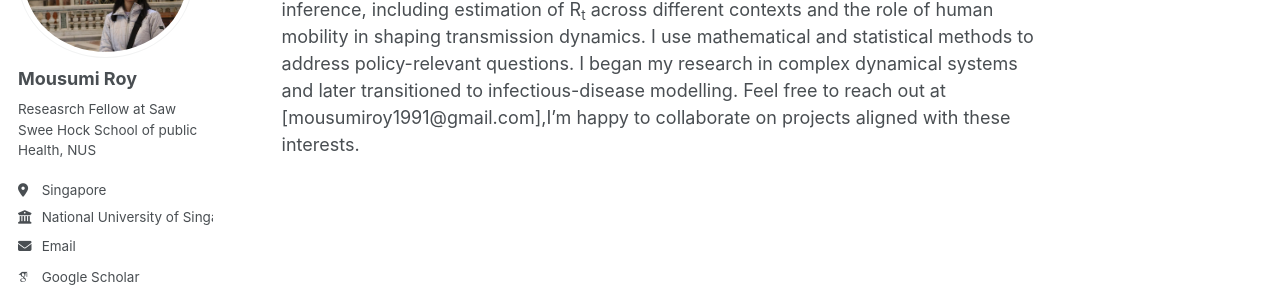
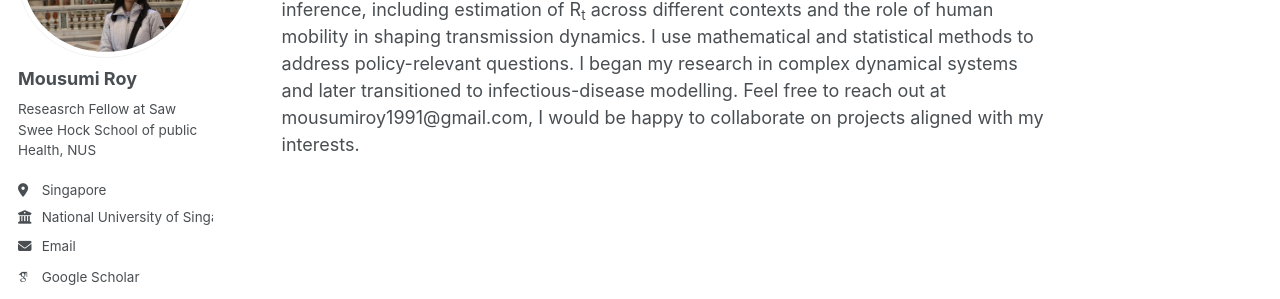
Before and after one commit to mousumi3104/mousumi3104.github.io, a Jekyll site: the page built from _pages/about.md, in a window 1280 px wide. Shown: the part 199-498 px from the top of the page. Built offline with Jekyll 4.4.1, drawn with Linux system fonts in a browser that asks for light colours; some web fonts are replaced; a script that is not in the unit is left out.

Commit message:
Update about.md

```diff
--- a/_pages/about.md
+++ b/_pages/about.md
@@ -8,4 +8,4 @@ redirect_from:
 ---
 
 I am a Research Fellow at the [Saw Swee Hock School of Public Health (SSHSPH)](https://sph.nus.edu.sg/), National University of Singapore. My current work focuses on infectious disease modelling and inference, including estimation of R<sub>t</sub> across different contexts and the role of human mobility in shaping transmission dynamics. I use mathematical and statistical methods to address policy-relevant questions. I began my research in complex dynamical systems and later transitioned to infectious-disease modelling.
-Feel free to reach out at [mousumiroy1991@gmail.com],I’m happy to collaborate on projects aligned with these interests.
+Feel free to reach out at mousumiroy1991@gmail.com, I would be happy to collaborate on projects aligned with my interests.
```
